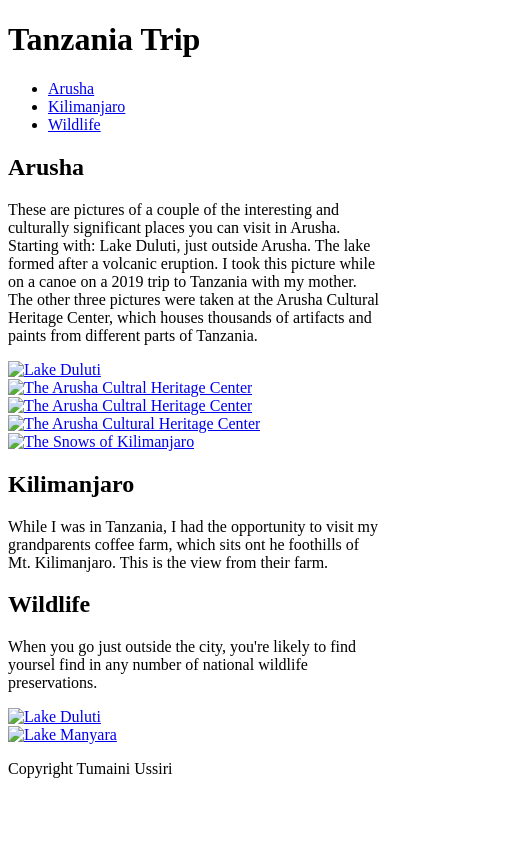
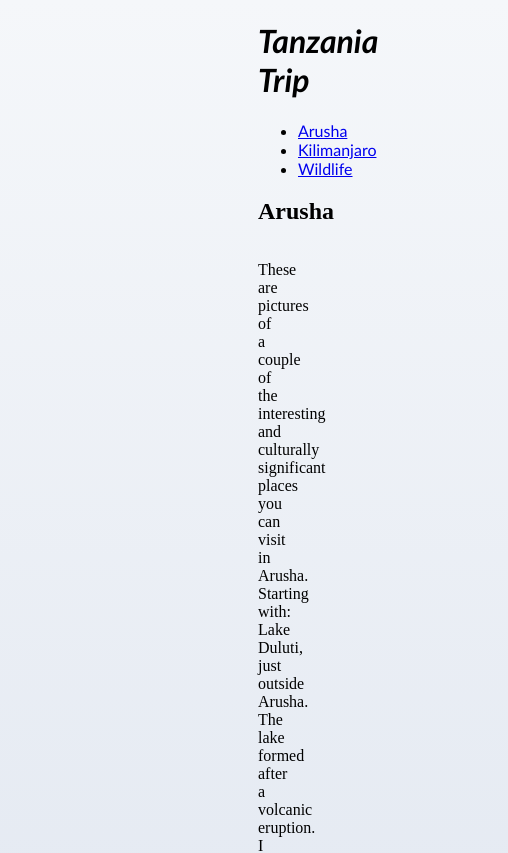
Before and after one commit to tussiri/js-assignment-4-html-me-something-tussiri, a website: page index.html in a window 390 px wide. Shown: the top 853 px of the page, 508 px wide, since content can reach past the window. Drawn offline with Linux system fonts and the light colour scheme.

Commit message:
Update styles.css

```diff
--- a/styles.css
+++ b/styles.css
@@ -1 +1,77 @@
 /* Write your CSS here! */
+/* Write your CSS here! */
+* {
+
+    box-sizing: border-box;
+}
+body {
+  /* background-color: #dbf9fc; */
+  background:linear-gradient(to bottom,#f5f7fa , #c3cfe2);
+  padding-left: 250px;
+  padding-right: 250px;
+
+}
+h1 {
+
+  text-align: center;
+  font-family: "Gill Sans", "Gill Sans MT", Calibri, "Trebuchet MS", sans-serif;
+  font-style: italic;
+  /* font-size:larger; */
+}
+ul {
+  font-family: "Trebuchet MS", "Lucida Sans Unicode", "Lucida Grande",
+    "Lucida Sans", Arial, sans-serif;
+position:static;
+}
+
+.image {
+  content: "";
+  clear: both;
+  display: table;
+  width:100%;
+}
+
+.column{
+    width:100%;
+    /* padding-bottom:10px; */
+    border-radius:100px;
+}
+.column img{
+    position:relative;
+    cursor:pointer;
+    float:left;
+    width:50%;
+    border-radius:25px;
+    padding-right: 10px;
+    padding-bottom:10px;
+}
+.column img:hover{
+    transform:scale(1.25);
+    transition:transform(.1s);
+    z-index:10;
+}
+.textbox{
+    text-align:center;
+    position:relative;
+    c
+}
+
+
+@media screen and (max-width: 768px){
+    .columns{
+        width:100%
+    }
+}
+
+.caption{
+position:unset;
+word-wrap:break-word
+}
+.textbox{
+    width:100%;
+    display:inline-block;
+}
+.footer{
+    text-align: center;
+    position:relative
+}
```
